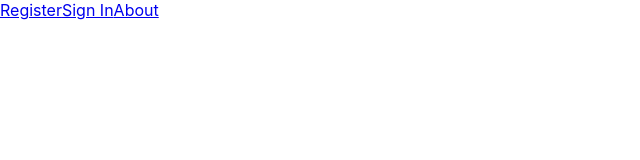
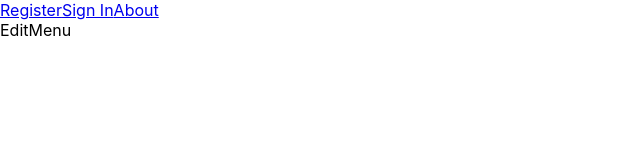
Before and after one commit to fuentesdominic/brunch, a React (Create React App) app: page /detail/1/editmenu in a window 1280 px wide. Shown: the top 160 px of the page, without its empty margins (0-640 px from the left). Built offline with nearby package versions, Linux system fonts and the light colour scheme.

Commit message:
add edit component

```diff
--- a/src/App.js
+++ b/src/App.js
@@ -9,6 +9,7 @@ import SignIn from './pages/SignIn';
 import About from './components/About';
 import Navbar from './components/Navbar';
 import RestaurantForms from './components/RestaurantForms';
+import EditMenu from './components/EditMenu';
 
 function App() {
   const [authenticated, toggleAuthenticated] = useState(false);
@@ -53,6 +54,7 @@ function App() {
           <Route path='/home' element={<Home />} />
           <Route path='/about' element={<About />} />
           <Route path='/detail/:id' element={<RestaurantDetails />} />
+          <Route path='detail/:id/editmenu' element={<EditMenu />} />
           <Route path='/create-restaurant' element={<RestaurantForms />} />
         </Routes>
       </main>
--- /dev/null
+++ b/src/components/EditMenu.jsx
@@ -0,0 +1,9 @@
+import { useLocation, useNavigate, useParams } from "react-router-dom"
+import { useState } from "react"
+
+const EditMenu = () => {
+  return (
+    <div>EditMenu</div>
+  )
+}
+export default EditMenu
```
